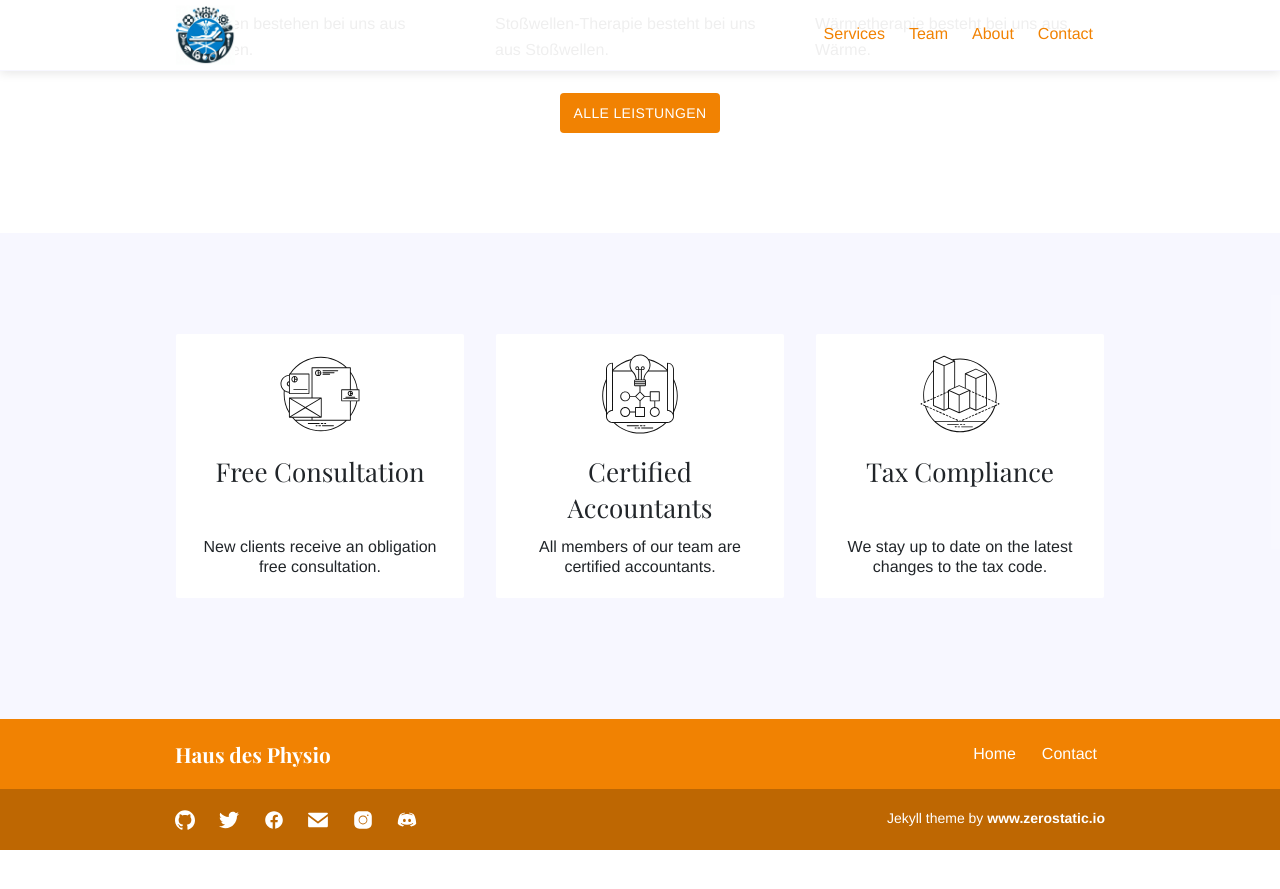
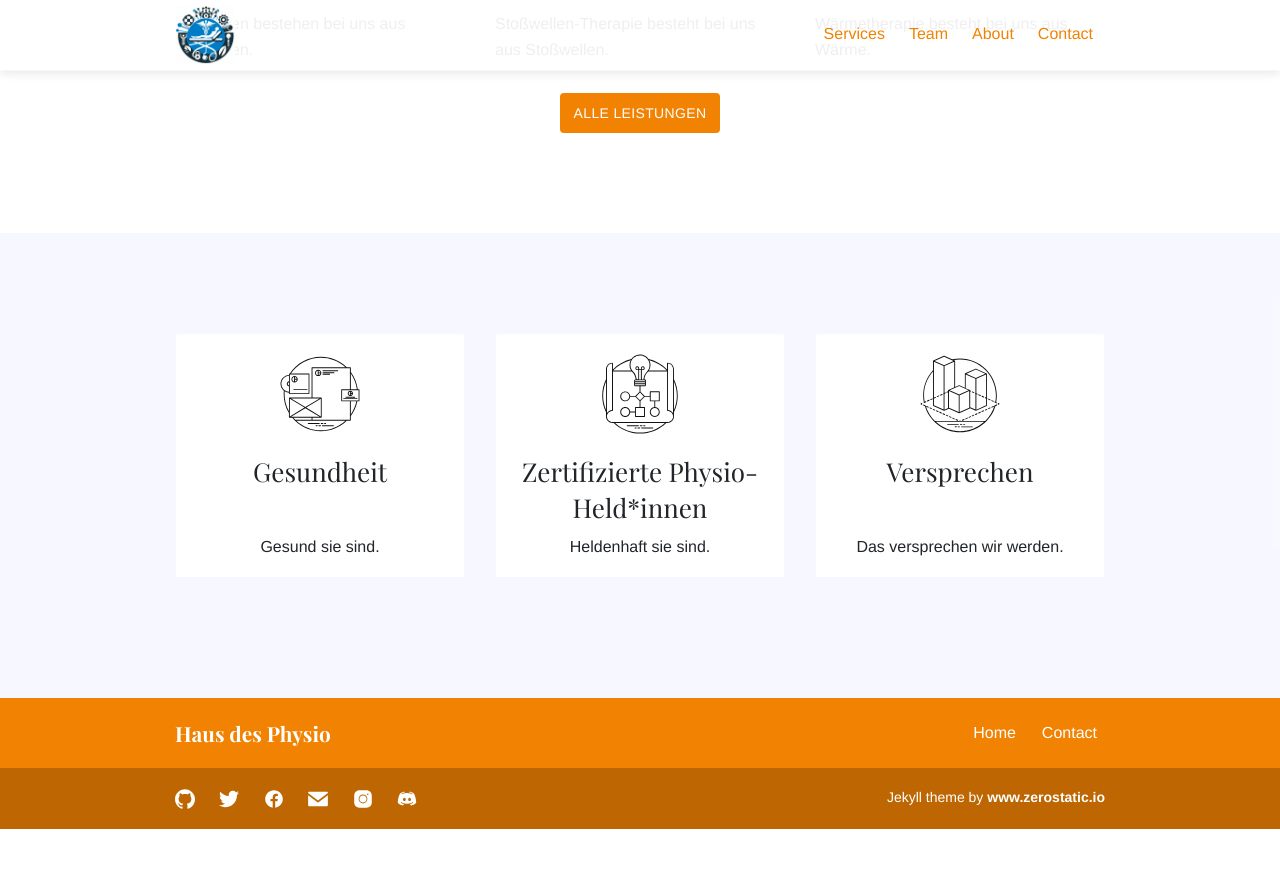
Before and after one commit to m-martin-j/physiotherapy-practice-web, a Jekyll site: the page built from _pages/index.md, in a window 1280 px wide and 900 px high, scrolled down 722 px. Shown: the top 889 px of the window. Built offline with Jekyll 4.4.1, drawn with Linux system fonts in a browser that asks for light colours.

Commit message:
Change features

```diff
--- a/_data/features.json
+++ b/_data/features.json
@@ -1,7 +1,7 @@
 [
   {
-    "title": "Free Consultation",
-    "description": "New clients receive an obligation free consultation.",
+    "title": "Gesundheit",
+    "description": "Gesund sie sind.",
     "image": {
       "url": "images/features/noun_branding_1885335.svg",
       "width": 80,
@@ -9,8 +9,8 @@
     }
   },
   {
-    "title": "Certified Accountants",
-    "description": "All members of our team are certified accountants.",
+    "title": "Zertifizierte Physio-Held*innen",
+    "description": "Heldenhaft sie sind.",
     "image": {
       "url": "images/features/noun_The Process_1885341.svg",
       "width": 80,
@@ -18,8 +18,8 @@
     }
   },
   {
-    "title": "Tax Compliance",
-    "description": "We stay up to date on the latest changes to the tax code.",
+    "title": "Versprechen",
+    "description": "Das versprechen wir werden.",
     "image": {
       "url": "images/features/noun_3d modeling_1885342.svg",
       "width": 80,
```
